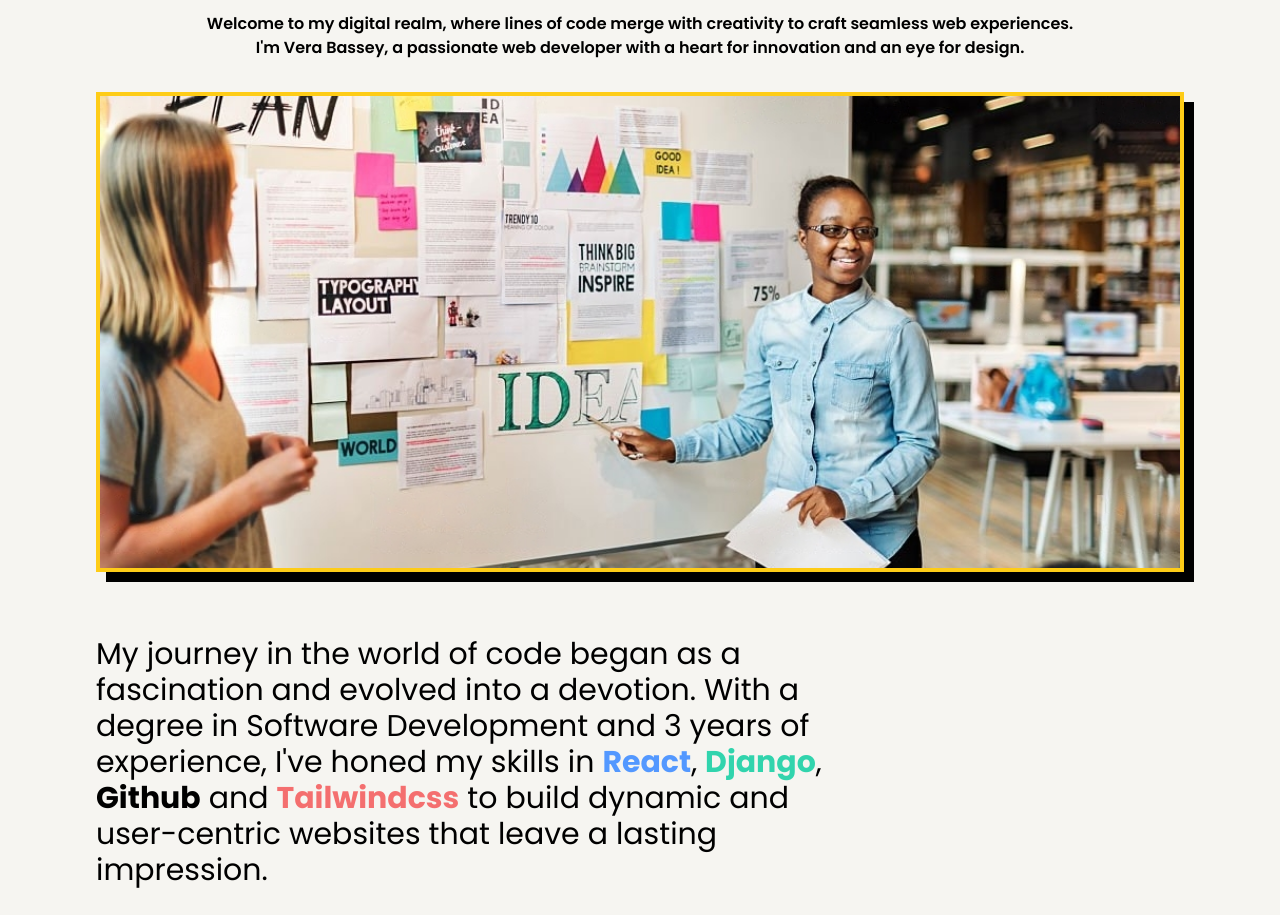
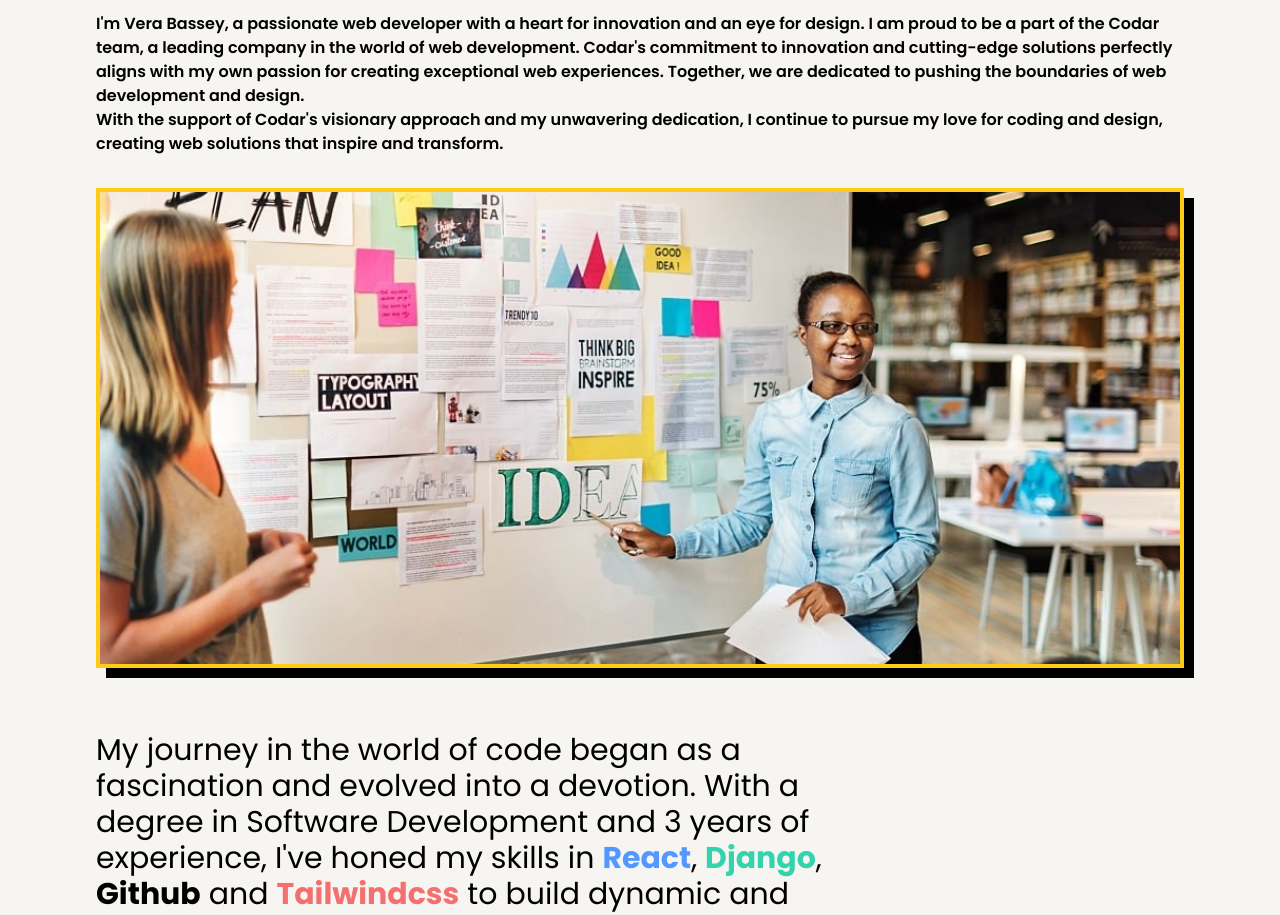
Before and after one commit to Codeverse-programming/Main-Portfolio, a website: page about.html in a window 1280 px wide. Shown: the part 356-1271 px from the top of the page. Drawn offline with Linux system fonts and the light colour scheme; files whose address does not match are found by name.

Commit message:
vera's portfolio

```diff
--- a/about.html
+++ b/about.html
@@ -73,11 +73,18 @@
             <h1 class=" font-semibold text-black text-3xl md:text-5xl lg:text-5xl text-center break mb-6 break">Great
                 brands have great <br> stories.This is mine. <br> Meet <span class="text-selected-text">Code</span>verse
             </h1>
-            <p class=" text-center text-black font-semibold break text-md">Welcome to my digital realm, where lines of
-                code merge with
-                creativity to craft seamless web experiences. <br> I'm Vera Bassey, a passionate web developer with a
-                heart
-                for innovation and an eye for design.</p>
+            <p class=" text-black font-semibold break text-md">I'm Vera Bassey, a passionate web developer
+                with a heart for innovation and an eye for design. I am proud
+                to be a
+                part of the Codar team, a leading company in the world of web development. Codar's commitment to
+                innovation and
+                cutting-edge solutions perfectly aligns with my own passion for creating exceptional web experiences.
+                Together, we
+                are dedicated to pushing the boundaries of web development and design.</p>
+            <p class=" text-black font-semibold break text-md">With the support of Codar's visionary approach
+                and my unwavering dedication, I continue to pursue my love
+                for coding
+                and design, creating web solutions that inspire and transform.</p>
         </div>
 
         <div class="aboutus relative">
@@ -124,12 +131,24 @@
         <div class="grid grid-cols-12 gap-4">
             <div class="col-span-12 mb-6">
                 <h1 class=" text-black text-3xl max-w-3xl">My journey in the world of code began as a fascination and
-                    evolved into a devotion. With a degree in Software Development and 3 years of experience, I've honed
+                    evolved into a devotion.
+                    With a degree in Software Development and 3 years of experience, I've honed
                     my skills in <span class=" text-box2 font-bold">React</span>, <span
                         class=" text-box3 font-bold">Django</span>, <span class=" font-bold">Github</span> and <span
                         class=" text-box4 font-bold">Tailwindcss</span> to build
                     dynamic and
-                    user-centric websites that leave a lasting impression.</h1>
+                    user-centric websites that leave a lasting impression.
+                    Working at Codar has been an incredible
+                    journey, allowing me to collaborate with a team of talented
+                    professionals.
+                    I've had the privilege of contributing to exciting projects that have made a real impact in the
+                    digital
+                    landscape.
+                    Codar has provided the perfect platform for me to apply my skills, grow as a web developer, and
+                    shape
+                    the future of
+                    web technology.
+                </h1>
             </div>
             <div class=" col-span-12 md:ml-96 self-center">
                 <p class=" text-black text-xl max-w-3xl md:max-w-xl">From responsive designs that adapt seamlessly to
```
Also changed, not shown: index.html (+30 -48 lines).
